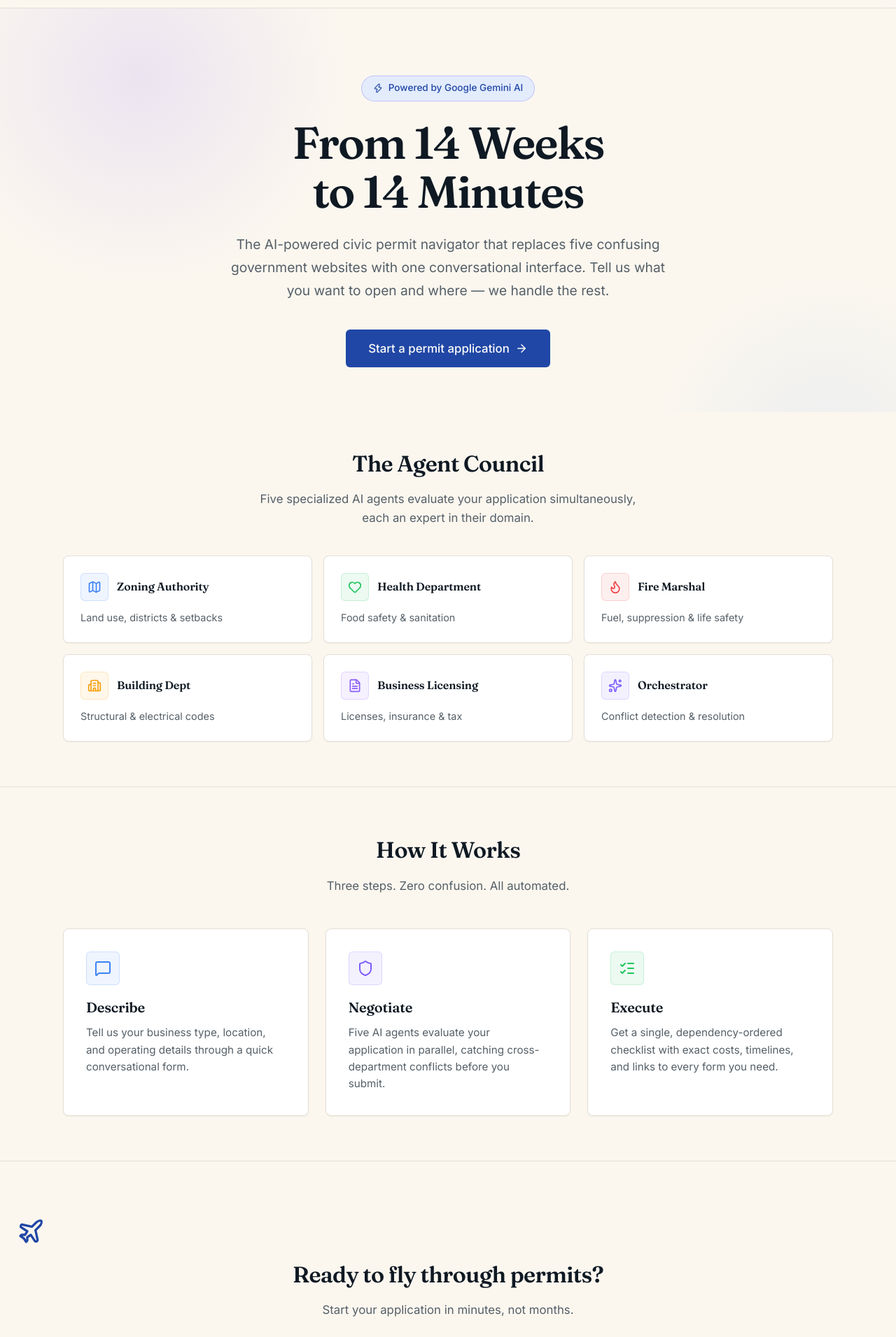
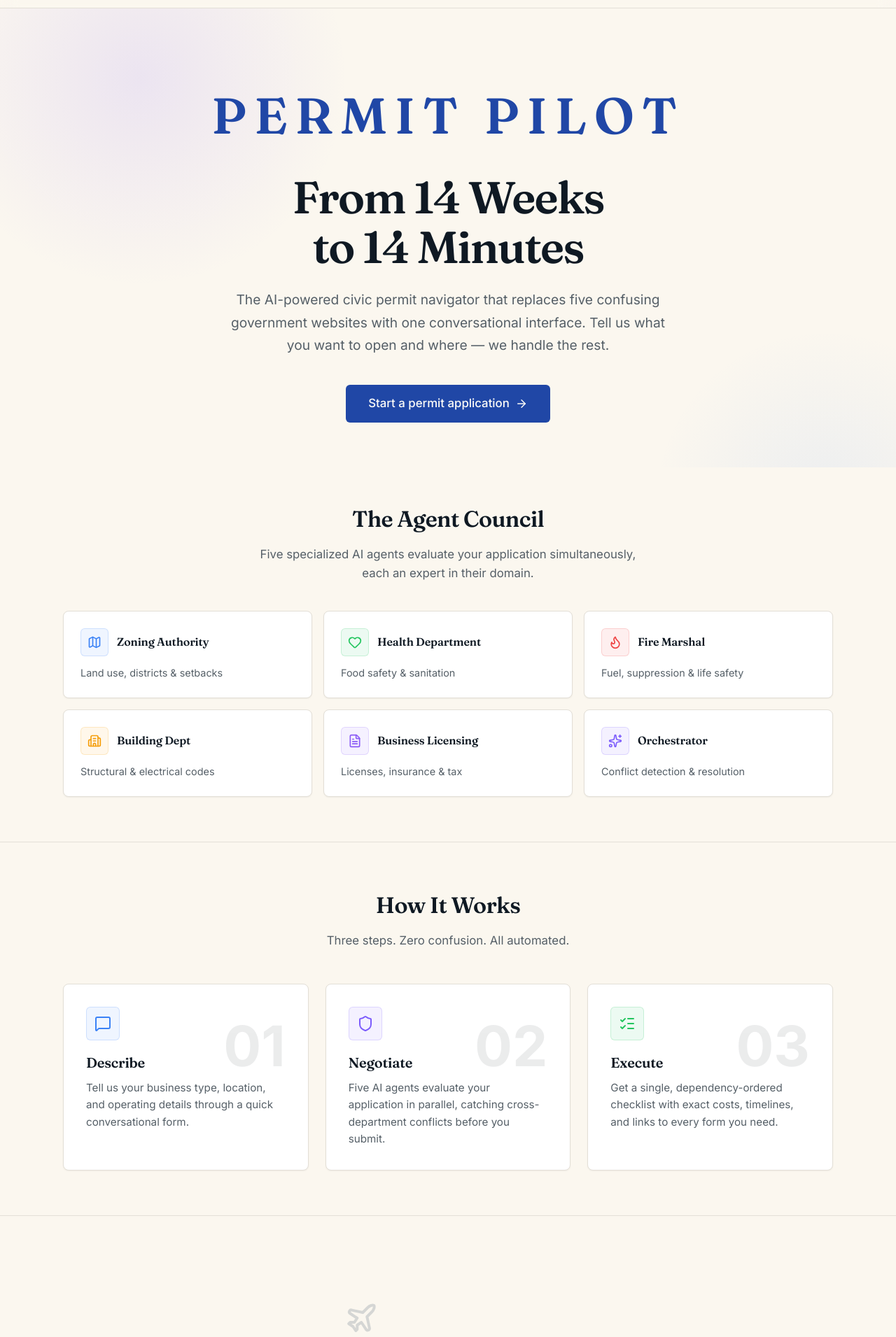
Before and after one commit to IsheteDGr8/PermitPilot, a React (Vite) app in the folder frontend/: page / in a window 1280 px wide. Shown: the part 49-1960 px from the top of the page at 70% size. Built offline with nearby package versions, Linux system fonts and the light colour scheme; no server answers.

Commit message:
Massive UI upgrade

```diff
--- a/frontend/src/components/site-chrome.tsx
+++ b/frontend/src/components/site-chrome.tsx
@@ -90,7 +90,9 @@ export function SiteFooter() {
         <div style={{ display: 'flex', alignItems: 'center', gap: '0.5rem', opacity: 0.7 }}>
           <Compass size={14} /> <span style={{ fontSize: '0.9rem', fontWeight: 600 }}>PermitPilot</span>
         </div>
-        <p style={{ fontSize: '0.8rem', color: 'var(--color-text-muted)' }}>A multi-agent demonstration. Not for actual municipal use.</p>
+        <p style={{ fontSize: '0.85rem', color: 'var(--color-text-muted)', fontWeight: 500 }}>
+          &copy; {new Date().getFullYear()} PermitPilot Inc. All rights reserved. Municipal licensing simplified.
+        </p>
       </div>
     </footer>
   );
--- a/frontend/src/routes/index.tsx
+++ b/frontend/src/routes/index.tsx
@@ -99,24 +99,16 @@ function LandingPage() {
             animate={{ opacity: 1, y: 0 }}
             transition={{ duration: 0.6 }}
           >
-            <div
-              style={{
-                display: 'inline-flex',
-                alignItems: 'center',
-                gap: '0.5rem',
-                padding: '0.4rem 1rem',
-                borderRadius: '9999px',
-                background: 'var(--color-accent-glow)',
-                border: '1px solid rgba(124,92,252,0.3)',
-                marginBottom: '1.5rem',
-                fontSize: '0.85rem',
-                color: 'var(--color-accent)',
-                fontWeight: 500,
-              }}
-            >
-              <Zap size={14} />
-              Powered by Google Gemini AI
-            </div>
+            <h2 style={{
+              fontSize: '4.5rem',
+              fontWeight: 800,
+              color: 'var(--color-accent)',
+              textTransform: 'uppercase',
+              letterSpacing: '0.15em',
+              marginBottom: '1.5rem'
+            }}>
+              Permit Pilot
+            </h2>
 
             <h1
               style={{
@@ -258,13 +250,14 @@ function LandingPage() {
                 <div
                   style={{
                     position: 'absolute',
-                    top: '-20px',
-                    right: '-10px',
-                    fontSize: '6rem',
+                    top: '1.5rem',      /* Moved down */
+                    right: '2rem',      /* Moved left */
+                    fontSize: '5rem',
                     fontWeight: 900,
-                    color: 'rgba(255,255,255,0.03)',
-                    lineHeight: 1,
-                    pointerEvents: 'none',
+                    color: 'var(--color-text-primary)', /* Uses high-contrast text color */
+                    opacity: 0.08,      /* Very subtle so it doesn't block text, but visible in both modes */
+                    zIndex: 0,
+                    pointerEvents: 'none'
                   }}
                 >
                   {step.num}
@@ -301,7 +294,17 @@ function LandingPage() {
           viewport={{ once: true }}
           transition={{ duration: 0.5 }}
         >
-          <Plane size={40} style={{ color: 'var(--color-accent)', marginBottom: '1rem' }} />
+          <div style={{ width: '100%', overflow: 'hidden', position: 'relative', height: '80px', marginTop: '2rem' }}>
+            <motion.div
+              initial={{ x: '-10vw' }}
+              animate={{ x: '110vw' }}
+              transition={{ repeat: Infinity, duration: 15, ease: 'linear' }}
+              style={{ position: 'absolute', top: '10px' }}
+            >
+              <Plane size={48} style={{ color: 'var(--color-text-muted)', opacity: 0.4 }} />
+            </motion.div>
+          </div>
+
           <h2 style={{ fontSize: '2rem', fontWeight: 800, marginBottom: '0.75rem', letterSpacing: '-0.02em' }}>
             Ready to fly through permits?
           </h2>
--- a/frontend/src/routes/start.tsx
+++ b/frontend/src/routes/start.tsx
@@ -248,7 +248,7 @@ function DualStartFlow() {
                   </div>
                   <div style={{ display: 'flex', alignItems: 'center', justifyContent: 'space-between' }}>
                     <div style={{ display: 'flex', alignItems: 'center', gap: '0.5rem', color: 'var(--color-text-muted)', fontSize: '0.85rem' }}>
-                      <Lightbulb size={16} /> Try mentioning your city, fuel type, and location.
+                      <Lightbulb size={16} /> Try mentioning your business name, location type, city name, business type, etc.
                     </div>
                     <button onClick={handleMagicSubmit} disabled={!description.trim() || isProcessing} className="btn-primary" style={{ opacity: !description.trim() ? 0.5 : 1, padding: '0.85rem 2rem', fontSize: '1.05rem' }}>
                       Analyze Business <ArrowRight size={18} />
```
